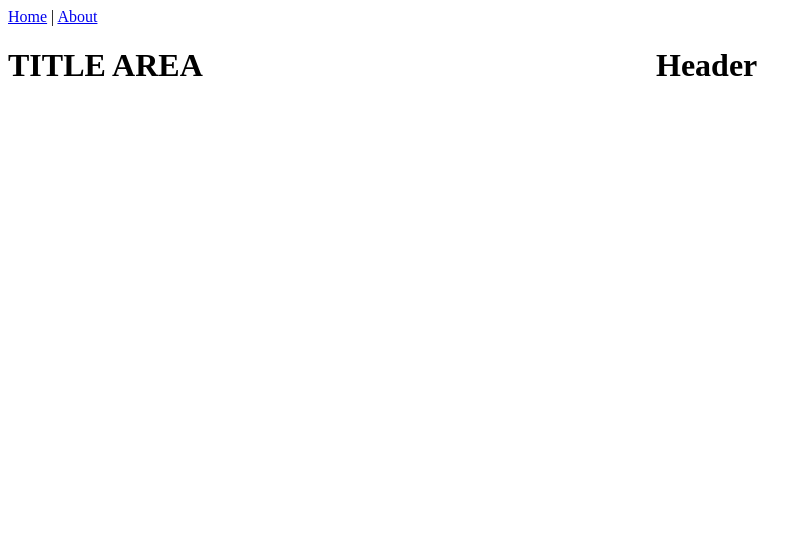
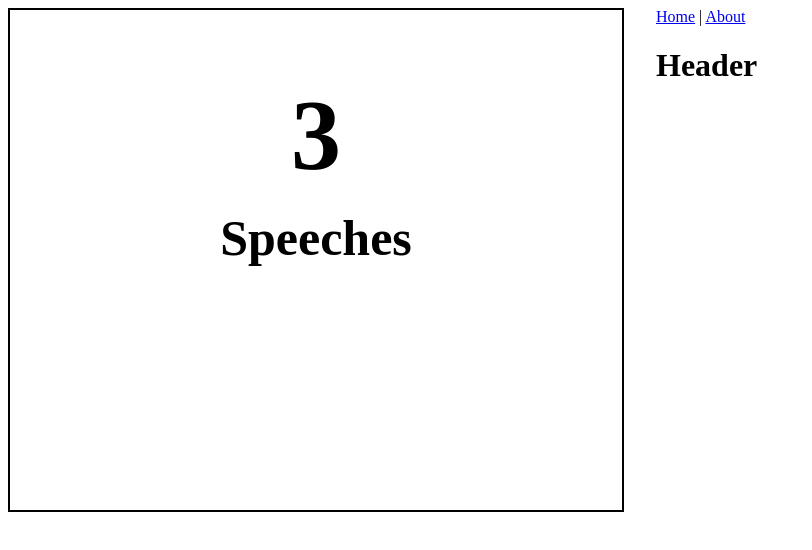
Before and after one commit to ravenusmc/three_speeches, a Vue app in the folder client/: page / in a window 1280 px wide. Shown: the top 550 px of the page, without its empty margins (0-812 px from the left). Built offline with nearby package versions, Linux system fonts and the light colour scheme.

Commit message:
working on title area

```diff
--- a/client/src/App.vue
+++ b/client/src/App.vue
@@ -1,12 +1,16 @@
 <template>
-  <div id="app">
-    <div id="nav">
+  <div>
+    <!-- <div>
       <router-link to="/">Home</router-link> |
       <router-link to="/about">About</router-link>
-    </div>
+    </div> -->
     <router-view/>
   </div>
 </template>
 
 <style>
+.center {
+  text-align: center;
+}
+
 </style>
--- a/client/src/components/home/HeaderArea.vue
+++ b/client/src/components/home/HeaderArea.vue
@@ -1,5 +1,10 @@
 <template>
   <div>
+    <div>
+      <router-link to="/">Home</router-link> |
+      <router-link to="/about">About</router-link>
+    </div>
+    <router-view/>
     <h1>Header</h1>
   </div>
 </template>
--- a/client/src/components/home/Title.vue
+++ b/client/src/components/home/Title.vue
@@ -1,6 +1,11 @@
 <template>
   <div>
-    <h1>TITLE AREA</h1>
+
+    <div class='titleArea'>
+      <h1 class='center numberArea'>3</h1>
+      <h1 class='center textArea'>Speeches</h1>
+    </div>
+
   </div>
 </template>
 
@@ -8,4 +13,19 @@
 </script>
 
 <style scoped>
+
+.titleArea {
+  border: 2px solid black;
+  height: 500px;
+}
+
+.numberArea {
+  font-size: 100px;
+}
+
+.textArea {
+  margin-top: -50px;
+  font-size: 50px;
+}
+
 </style>
```
